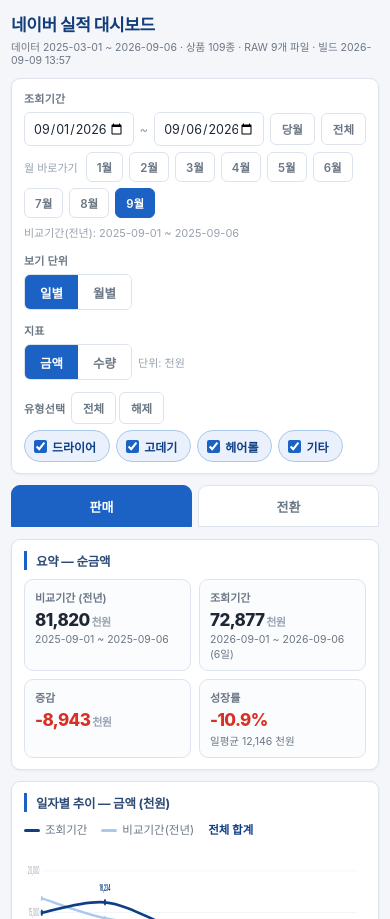
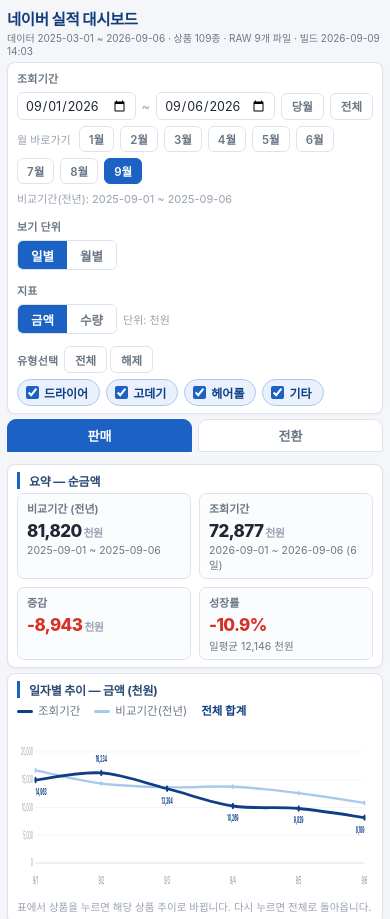
Before and after one commit to yim0790/naver-dash, a plain HTML site: page index.html in a window 390 px wide. Shown: the top 919 px of the page. Drawn offline with Linux system fonts and the light colour scheme.

Commit message:
data update

```diff
--- a/index.html
+++ b/index.html
@@ -18,18 +18,18 @@
   --line:#DDE3EC; --line2:#EEF2F7; --bg:#F4F6FA; --card:#FFFFFF;
   --txt:#1E2733; --txt2:#6B7784; --gray:#98A2B0;
   --up:#0B57D0; --down:#D93025; --head:#2C4A75;
-  --pad:18px;
+  --pad:7px;
 }
 *{box-sizing:border-box;-webkit-tap-highlight-color:transparent;}
 body{margin:0;background:var(--bg);color:var(--txt);font-size:13px;
   padding:var(--pad) max(var(--pad),env(safe-area-inset-right)) calc(50px + env(safe-area-inset-bottom)) max(var(--pad),env(safe-area-inset-left));
   font-family:"Pretendard","Malgun Gothic","맑은 고딕",-apple-system,BlinkMacSystemFont,sans-serif;
   -webkit-text-size-adjust:100%;}
-h1{font-size:20px;margin:0 0 3px;letter-spacing:-.4px;color:var(--navy);font-weight:800;}
-.sub{font-size:11.5px;color:var(--txt2);margin-bottom:14px;}
-.card{background:var(--card);border:1px solid var(--line);border-radius:10px;
-  padding:14px 16px;margin-bottom:14px;box-shadow:0 1px 3px rgba(20,40,80,.05);}
-.card h2{font-size:13.5px;margin:0 0 11px;color:var(--head);font-weight:700;
+h1{font-size:16px;margin:0 0 1px;letter-spacing:-.4px;color:var(--navy);font-weight:800;}
+.sub{font-size:10.5px;color:var(--txt2);margin-bottom:5px;}
+.card{background:var(--card);border:1px solid var(--line);border-radius:8px;
+  padding:6px 10px;margin-bottom:5px;box-shadow:0 1px 3px rgba(20,40,80,.05);}
+.card h2{font-size:12px;margin:0 0 4px;color:var(--head);font-weight:700;
   padding-left:9px;border-left:3px solid var(--blue);letter-spacing:-.2px;}
 .cardhd{display:flex;align-items:center;justify-content:space-between;gap:10px;flex-wrap:wrap;}
 .cardhd h2{margin-bottom:11px;}
@@ -43,27 +43,27 @@
 .badge.on{display:block;}
 
 /* ── 1 필터 ── */
-.fbar{display:flex;flex-wrap:wrap;gap:16px 20px;align-items:flex-start;}
+.fbar{display:flex;flex-wrap:wrap;gap:6px 14px;align-items:flex-start;}
 .fgrp{display:flex;flex-direction:column;gap:6px;}
 .flab{font-size:11px;color:var(--txt2);font-weight:700;letter-spacing:.2px;}
 .frow{display:flex;align-items:center;gap:6px;flex-wrap:wrap;}
-input[type=date]{border:1px solid var(--line);border-radius:6px;padding:6px 8px;
-  font-family:inherit;font-size:12.5px;color:var(--txt);background:#fff;min-height:34px;}
+input[type=date]{border:1px solid var(--line);border-radius:6px;padding:3px 7px;
+  font-family:inherit;font-size:12.5px;color:var(--txt);background:#fff;min-height:28px;}
 .tog{display:flex;border:1px solid var(--line);border-radius:6px;overflow:hidden;}
-.tog button{border:0;background:#fff;padding:0 15px;min-height:34px;font-family:inherit;
+.tog button{border:0;background:#fff;padding:0 13px;min-height:28px;font-family:inherit;
   font-size:12.5px;cursor:pointer;color:var(--txt2);font-weight:600;white-space:nowrap;}
 .tog button.on{background:var(--blue);color:#fff;}
 .chips{display:flex;flex-wrap:wrap;gap:6px;}
 .chip{display:inline-flex;align-items:center;gap:5px;border:1px solid var(--line);
-  border-radius:16px;padding:0 13px 0 9px;min-height:32px;font-size:12px;cursor:pointer;
+  border-radius:14px;padding:0 11px 0 8px;min-height:27px;font-size:12px;cursor:pointer;
   background:#fff;color:var(--txt2);user-select:none;transition:.12s;}
 .chip.on{background:#EAF1FC;border-color:var(--blue-l);color:var(--blue-d);font-weight:700;}
 .chip input{margin:0;accent-color:var(--blue);width:13px;height:13px;}
-.mini{border:1px solid var(--line);background:#fff;border-radius:6px;padding:0 11px;
-  min-height:32px;font-size:11.5px;cursor:pointer;font-family:inherit;color:var(--txt2);font-weight:600;}
+.mini{border:1px solid var(--line);background:#fff;border-radius:6px;padding:0 10px;
+  min-height:27px;font-size:11.5px;cursor:pointer;font-family:inherit;color:var(--txt2);font-weight:600;}
 .mini:active{background:var(--line2);}
-.mon{border:1px solid var(--line);background:#fff;border-radius:6px;padding:0 10px;
-  min-height:30px;font-size:11.5px;cursor:pointer;font-family:inherit;color:var(--txt2);font-weight:600;}
+.mon{border:1px solid var(--line);background:#fff;border-radius:6px;padding:0 9px;
+  min-height:26px;font-size:11.5px;cursor:pointer;font-family:inherit;color:var(--txt2);font-weight:600;}
 .mon:hover{background:var(--line2);}
 .mon.on{background:var(--blue);border-color:var(--blue);color:#fff;}
 .unit{font-size:11px;color:var(--gray);}
@@ -76,21 +76,21 @@
 /* ── 탭 ── */
 .tabs{display:flex;gap:6px;margin-bottom:12px;}
 .tabs button{border:1px solid var(--line);background:#fff;border-radius:9px 9px 0 0;
-  padding:0 30px;min-height:42px;font-family:inherit;font-size:13.5px;font-weight:700;
+  padding:0 24px;min-height:33px;font-family:inherit;font-size:13.5px;font-weight:700;
   cursor:pointer;color:var(--txt2);}
 .tabs button.on{background:var(--blue);color:#fff;border-color:var(--blue);}
 
 /* ── 2 요약 ── */
-.kpis{display:grid;grid-template-columns:repeat(4,1fr);gap:11px;}
-.kpi{border:1px solid var(--line);border-radius:9px;padding:11px 13px;background:#FBFCFE;}
+.kpis{display:grid;grid-template-columns:repeat(4,1fr);gap:6px;}
+.kpi{border:1px solid var(--line);border-radius:7px;padding:5px 9px;background:#FBFCFE;}
 .kpi .t{font-size:11px;color:var(--txt2);margin-bottom:5px;font-weight:600;}
-.kpi .v{font-size:19px;font-weight:800;letter-spacing:-.6px;}
+.kpi .v{font-size:17px;font-weight:800;letter-spacing:-.6px;}
 .kpi .u{font-size:11px;font-weight:600;color:var(--gray);margin-left:2px;}
 .kpi .s{font-size:10.5px;color:var(--txt2);margin-top:3px;}
 
 /* ── 3 그래프 ── */
 .chartwrap{position:relative;}
-svg.chart{width:100%;height:330px;display:block;touch-action:pan-y;}
+svg.chart{width:100%;height:200px;display:block;touch-action:pan-y;}
 .lgd{display:flex;gap:14px;align-items:center;flex-wrap:wrap;font-size:11.5px;color:var(--txt2);margin-bottom:4px;}
 .lgd i{display:inline-block;width:16px;height:3px;border-radius:2px;margin-right:5px;vertical-align:middle;}
 .selinfo{font-size:11.5px;color:var(--blue-d);font-weight:700;}
@@ -101,10 +101,10 @@
 .tip .r{color:#FFB4AC;} .tip .b{color:#A9CBFF;}
 
 /* ── 4 분석 테이블 ── */
-.tscroll{overflow:auto;max-height:640px;border:1px solid var(--line);border-radius:8px;
+.tscroll{overflow:auto;max-height:72vh;border:1px solid var(--line);border-radius:8px;
   -webkit-overflow-scrolling:touch;}
 table{border-collapse:separate;border-spacing:0;font-size:12px;white-space:nowrap;}
-th,td{padding:6px 9px;border-bottom:1px solid var(--line2);border-right:1px solid var(--line2);}
+th,td{padding:2.5px 7px;border-bottom:1px solid var(--line2);border-right:1px solid var(--line2);}
 thead th{position:sticky;top:0;z-index:6;background:var(--head);color:#fff;font-weight:700;
   font-size:11.5px;text-align:center;border-bottom:1px solid var(--head);}
 td{text-align:right;}
@@ -133,26 +133,26 @@
   border-top:2px solid var(--head);z-index:5;}
 tfoot td.fx1,tfoot td.fx2,tfoot td.fx3{z-index:7;background:#EDF2F9;}
 .empty{padding:40px;text-align:center;color:var(--gray);font-size:13px;}
-.note{font-size:11px;color:var(--gray);margin-top:7px;line-height:1.7;}
+.note{font-size:10px;color:var(--gray);margin-top:3px;line-height:1.5;}
 .loading{padding:60px 20px;text-align:center;color:var(--gray);font-size:13.5px;}
 
 /* ── 모바일 ── */
 @media (max-width:760px){
-  :root{--pad:11px;}
-  h1{font-size:17px;}
-  .sub{font-size:10.5px;margin-bottom:11px;}
-  .card{padding:11px 12px;border-radius:9px;margin-bottom:11px;}
-  .card h2{font-size:12.5px;margin-bottom:9px;}
+  :root{--pad:7px;}
+  h1{font-size:15.5px;}
+  .sub{font-size:10px;margin-bottom:5px;}
+  .card{padding:7px 9px;border-radius:8px;margin-bottom:5px;}
+  .card h2{font-size:12px;margin-bottom:4px;}
   .kpis{grid-template-columns:repeat(2,1fr);gap:8px;}
-  .kpi{padding:9px 10px;}
+  .kpi{padding:6px 9px;}
   .kpi .v{font-size:17px;}
   .tabs button{flex:1;padding:0;font-size:13px;}
   .fbar{gap:12px;}
   .fgrp{width:100%;}
   input[type=date]{flex:1;min-width:0;}
-  svg.chart{height:230px;}
+  svg.chart{height:175px;}
   .tscroll{max-height:none;}
-  th,td{padding:5px 7px;font-size:11px;}
+  th,td{padding:3px 6px;font-size:11px;}
   thead th{font-size:10.5px;}
   /* 좁은 화면에서는 대유형·중유형 열을 감추고 상품명만 고정 */
   .fx1,.fx2{display:none;}
@@ -473,7 +473,7 @@
   }
 
   const mob=window.innerWidth<=760;
-  const W=1000,H=mob?230:330,ML=mob?52:64,MR=mob?24:34,MT=30,MB=34;
+  const W=1000,H=mob?175:200,ML=mob?52:64,MR=mob?24:34,MT=30,MB=34;
   const iw=W-ML-MR, ih=H-MT-MB;
   svg.setAttribute('viewBox','0 0 '+W+' '+H);
   svg.setAttribute('preserveAspectRatio','none');
```
Also changed, not shown: data/data.json.
